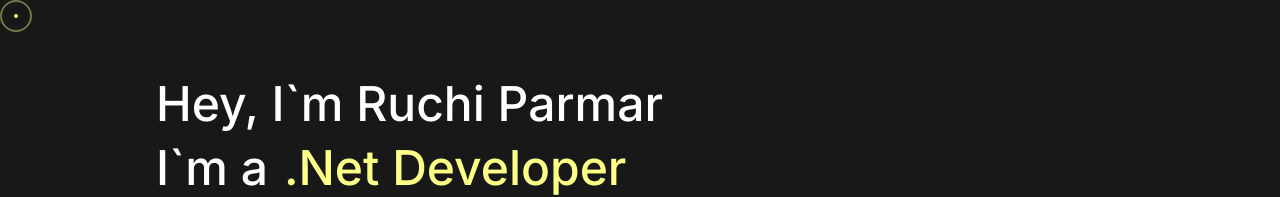
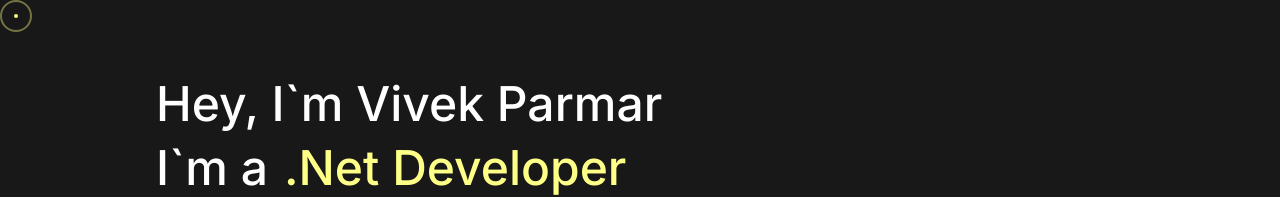
Before and after one commit to Vivekparmar999/Portfolio, a Next.js app: page / in a window 1280 px wide. Shown: the top 197 px of the page. Built offline with nearby package versions, Linux system fonts and the light colour scheme.

Commit message:
Fix Build Errors

```diff
--- a/pages/index.tsx
+++ b/pages/index.tsx
@@ -28,7 +28,7 @@
       <div className="mt-10 sm:mt-20 flex">
         <div className="">
           <div className="text-4xl md:text-5xl font-medium">
-            <div>Hey, I`m Ruchi Parmar</div>
+            <div>Hey, I`m Vivek Parmar</div>
             <div className="mt-4">
               <span className="hidden sm:inline-block mr-4">I`m a</span>
               <span className="text-v9-yellow whitespace-nowrap">
--- a/tailwind.config.ts
+++ b/tailwind.config.ts
@@ -26,7 +26,7 @@
         'v9-secondary-black': '#1E1E1F',
         'ubuntu-orange': '#E95420',
       },
-      typography: ({ theme }) => ({
+      typography: (theme: (path: string) => string) => ({
         dark: {
           css: {
             '--tw-prose-counters': theme('colors.white'),
@@ -35,7 +35,6 @@
             // "--tw-prose-lead": theme("colors.pink[700]"),
             '--tw-prose-links': theme('colors.v9-pink'),
             '--tw-prose-bold': theme('colors.white'),
-            '--tw-prose-counters': theme('colors.white'),
             '--tw-prose-bullets': theme('colors.white'),
             '--tw-prose-hr': theme('colors.white'),
             '--tw-prose-quotes': theme('colors.white'),
```
